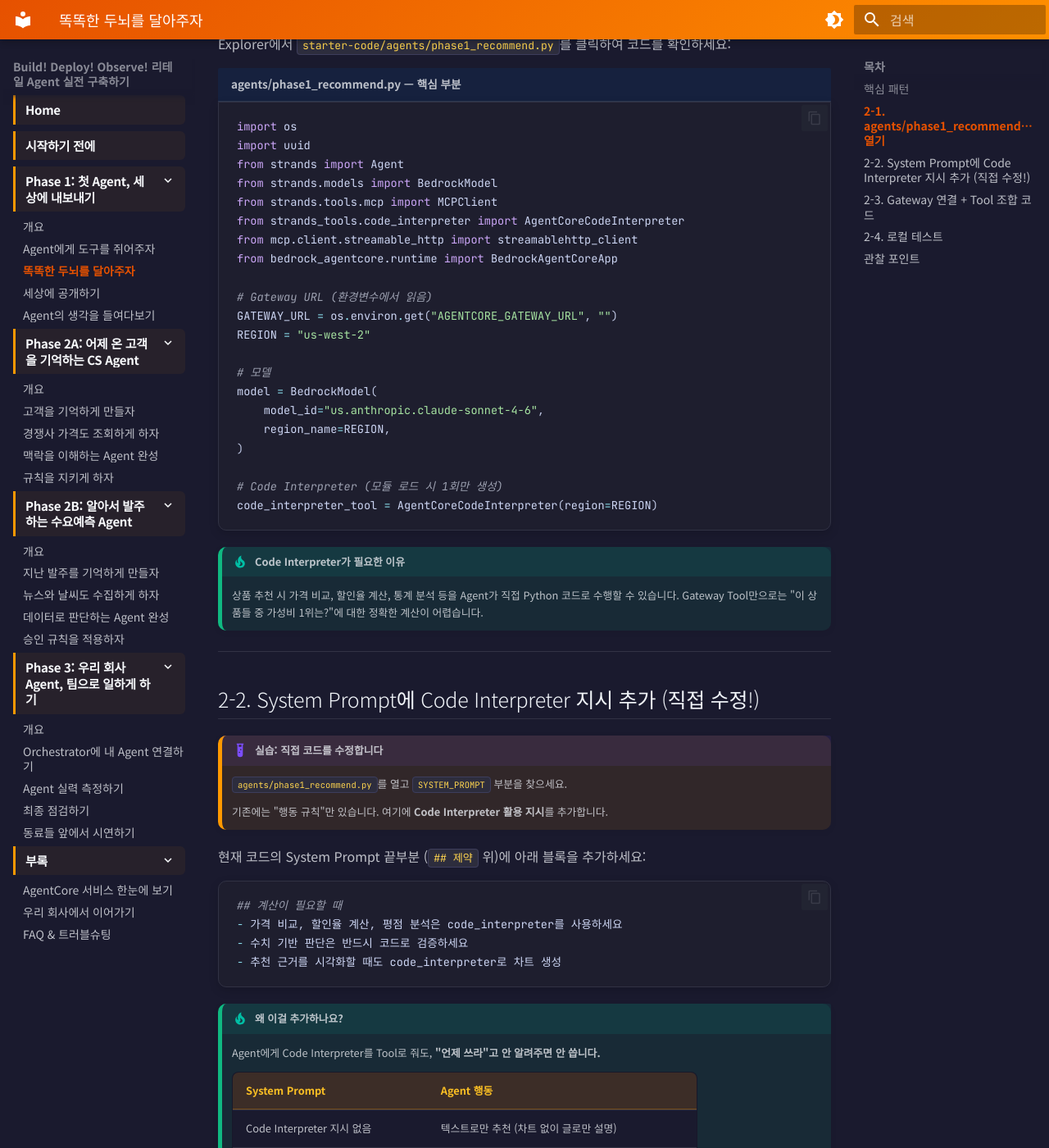
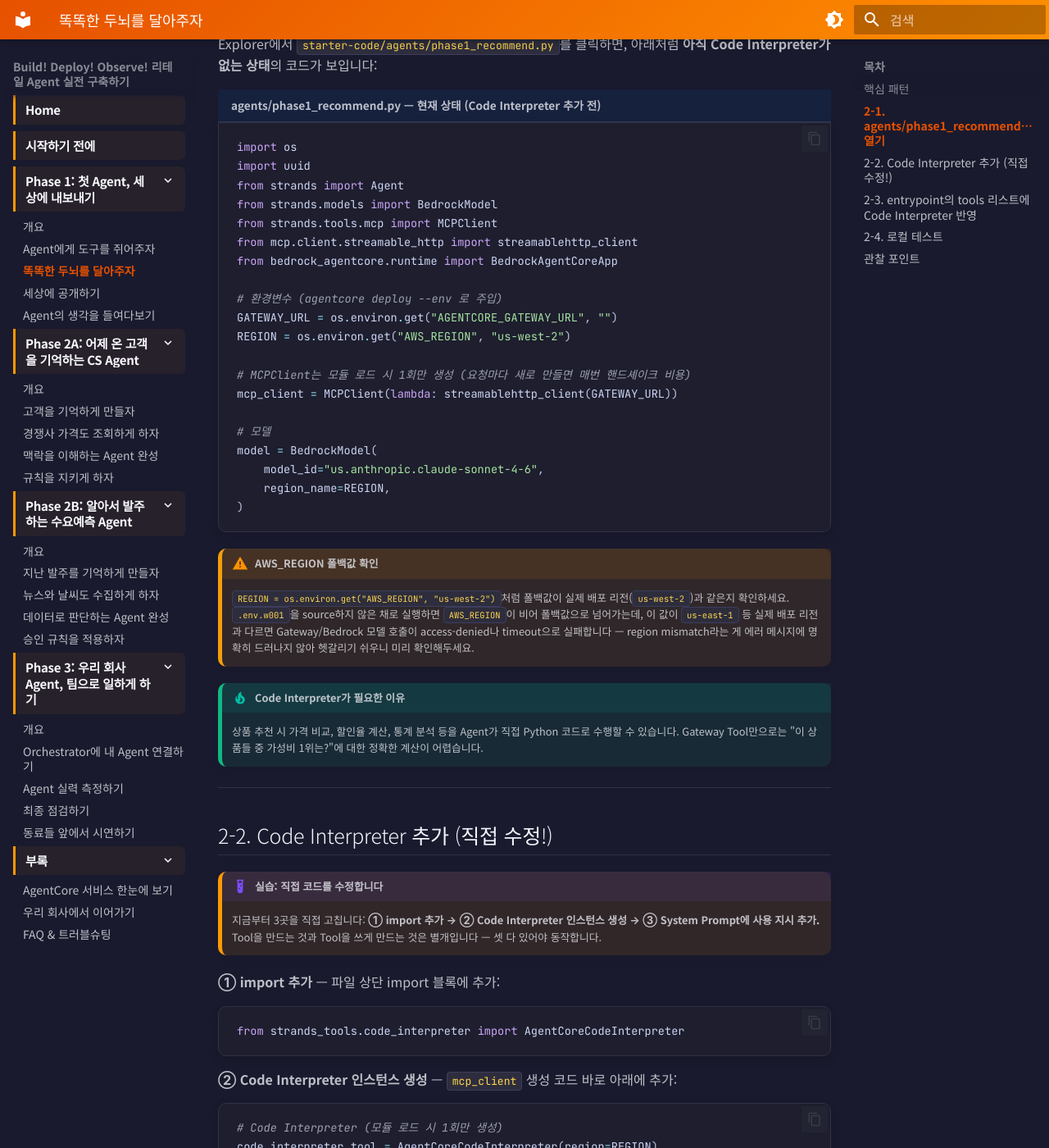
Before and after one commit to kjhyuok/rcg-agentcore-workshop-guide, an MkDocs documentation site: the page built from docs/phase1/step2-agent.md, in a window 1280 px wide and 1400 px high, scrolled down 1786 px. Shown: the whole window at 82% size. Built offline with MkDocs 1.6.1 and Material for MkDocs 9.7.7, drawn with Linux system fonts in a browser that asks for light colours; some of the changed text lies outside the part shown.

Commit message:
fix: Step 2를 실제 스타터 코드 상태와 일치하도록 재구성
실제 code_editor의 phase1_recommend.py에는 code_interpreter 관련
import/인스턴스가 전혀 없는데, 가이드 2-1은 이미 추가된 것처럼 보여주고
있어 참가자가 실제 파일과 문서가 다르다고 혼란스러워할 수 있었음.

- 2-1: "Code Interpreter 추가 전" 실제 초기 상태 코드로 교체
- 2-2: import 추가 → 인스턴스 생성 → System Prompt 지시, 3단계로 명시
- 2-3: entrypoint의 tools=[mcp_client]에 code_interpreter를 추가하는
  단계임을 명확히 하고, mcp_client 재생성처럼 보이던 중복 코드 제거
- AWS_REGION 폴백값이 실제 배포 리전과 다를 때 access-denied/timeout으로
  나타나는 문제를 경고 블록으로 추가

Co-Authored-By: Claude Sonnet 5 <noreply@anthropic.com>

````diff
--- a/docs/phase1/step2-agent.md
+++ b/docs/phase1/step2-agent.md
@@ -69,31 +69,34 @@ cd ~/workshop/starter-code
 source ~/workshop/.env.w001
 ```
 
-Explorer에서 `starter-code/agents/phase1_recommend.py`를 클릭하여 코드를 확인하세요:
+Explorer에서 `starter-code/agents/phase1_recommend.py`를 클릭하면, 아래처럼 **아직 Code Interpreter가 없는 상태**의 코드가 보입니다:
 
-```python title="agents/phase1_recommend.py — 핵심 부분"
+```python title="agents/phase1_recommend.py — 현재 상태 (Code Interpreter 추가 전)"
 import os
 import uuid
 from strands import Agent
 from strands.models import BedrockModel
 from strands.tools.mcp import MCPClient
-from strands_tools.code_interpreter import AgentCoreCodeInterpreter
 from mcp.client.streamable_http import streamablehttp_client
 from bedrock_agentcore.runtime import BedrockAgentCoreApp
 
-# Gateway URL (환경변수에서 읽음)
+# 환경변수 (agentcore deploy --env 로 주입)
 GATEWAY_URL = os.environ.get("AGENTCORE_GATEWAY_URL", "")
-REGION = "us-west-2"
+REGION = os.environ.get("AWS_REGION", "us-west-2")
+
+# MCPClient는 모듈 로드 시 1회만 생성 (요청마다 새로 만들면 매번 핸드셰이크 비용)
+mcp_client = MCPClient(lambda: streamablehttp_client(GATEWAY_URL))
 
 # 모델
 model = BedrockModel(
     model_id="us.anthropic.claude-sonnet-4-6",
     region_name=REGION,
 )
+```
 
-# Code Interpreter (모듈 로드 시 1회만 생성)
-code_interpreter_tool = AgentCoreCodeInterpreter(region=REGION)
-```
+!!! warning "AWS_REGION 폴백값 확인"
+    `REGION = os.environ.get("AWS_REGION", "us-west-2")`처럼 폴백값이 실제 배포 리전(`us-west-2`)과 같은지 확인하세요.
+    `.env.w001`을 source하지 않은 채로 실행하면 `AWS_REGION`이 비어 폴백값으로 넘어가는데, 이 값이 `us-east-1` 등 실제 배포 리전과 다르면 Gateway/Bedrock 모델 호출이 access-denied나 timeout으로 실패합니다 — region mismatch라는 게 에러 메시지에 명확히 드러나지 않아 헷갈리기 쉬우니 미리 확인해두세요.
 
 !!! tip "Code Interpreter가 필요한 이유"
     상품 추천 시 가격 비교, 할인율 계산, 통계 분석 등을 Agent가 직접 Python 코드로 수행할 수 있습니다.
@@ -101,14 +104,26 @@ code_interpreter_tool = AgentCoreCodeInterpreter(region=REGION)
 
 ---
 
-## 2-2. System Prompt에 Code Interpreter 지시 추가 (직접 수정!)
+## 2-2. Code Interpreter 추가 (직접 수정!)
 
 !!! example "실습: 직접 코드를 수정합니다"
-    `agents/phase1_recommend.py`를 열고 `SYSTEM_PROMPT` 부분을 찾으세요.
+    지금부터 3곳을 직접 고칩니다: **① import 추가 → ② Code Interpreter 인스턴스 생성 → ③ System Prompt에 사용 지시 추가.**
+    Tool을 만드는 것과 Tool을 쓰게 만드는 것은 별개입니다 — 셋 다 있어야 동작합니다.
 
-    기존에는 "행동 규칙"만 있습니다. 여기에 **Code Interpreter 활용 지시**를 추가합니다.
+**① import 추가** — 파일 상단 import 블록에 추가:
 
-현재 코드의 System Prompt 끝부분 (`## 제약` 위)에 아래 블록을 추가하세요:
+```python
+from strands_tools.code_interpreter import AgentCoreCodeInterpreter
+```
+
+**② Code Interpreter 인스턴스 생성** — `mcp_client` 생성 코드 바로 아래에 추가:
+
+```python
+# Code Interpreter (모듈 로드 시 1회만 생성)
+code_interpreter_tool = AgentCoreCodeInterpreter(region=REGION)
+```
+
+**③ System Prompt에 사용 지시 추가** — `SYSTEM_PROMPT`의 `## 제약` 위에 아래 블록을 추가하세요:
 
 ```python
 ## 계산이 필요할 때
@@ -135,15 +150,11 @@ code_interpreter_tool = AgentCoreCodeInterpreter(region=REGION)
 
 ---
 
-## 2-3. Gateway 연결 + Tool 조합 코드
+## 2-3. entrypoint의 tools 리스트에 Code Interpreter 반영
 
-Agent가 Gateway에서 Tool을 가져오고, Code Interpreter와 합치는 핵심 코드:
+`agents/phase1_recommend.py` 아래쪽의 `recommend_agent` entrypoint를 확인하세요. `Agent(...)` 생성 부분의 `tools=[mcp_client]`에 **2-2에서 만든 `code_interpreter_tool.code_interpreter`를 추가**해야 합니다 — 여기를 빠뜨리면 System Prompt에 지시를 넣어도 Agent가 실제로 Code Interpreter를 호출할 수 없습니다.
 
-```python title="Gateway + Code Interpreter → Agent 연결 (phase1_recommend.py 내부)"
-# MCPClient는 모듈 로드 시 1회만 생성 (요청마다 새로 만들면 매번 핸드셰이크 비용)
-mcp_client = MCPClient(lambda: streamablehttp_client(GATEWAY_URL))
-
-
+```python title="agents/phase1_recommend.py 내부 — 수정 후"
 @app.entrypoint
 async def recommend_agent(payload: dict):
     user_message = payload.get("message", payload.get("prompt", ""))
````
